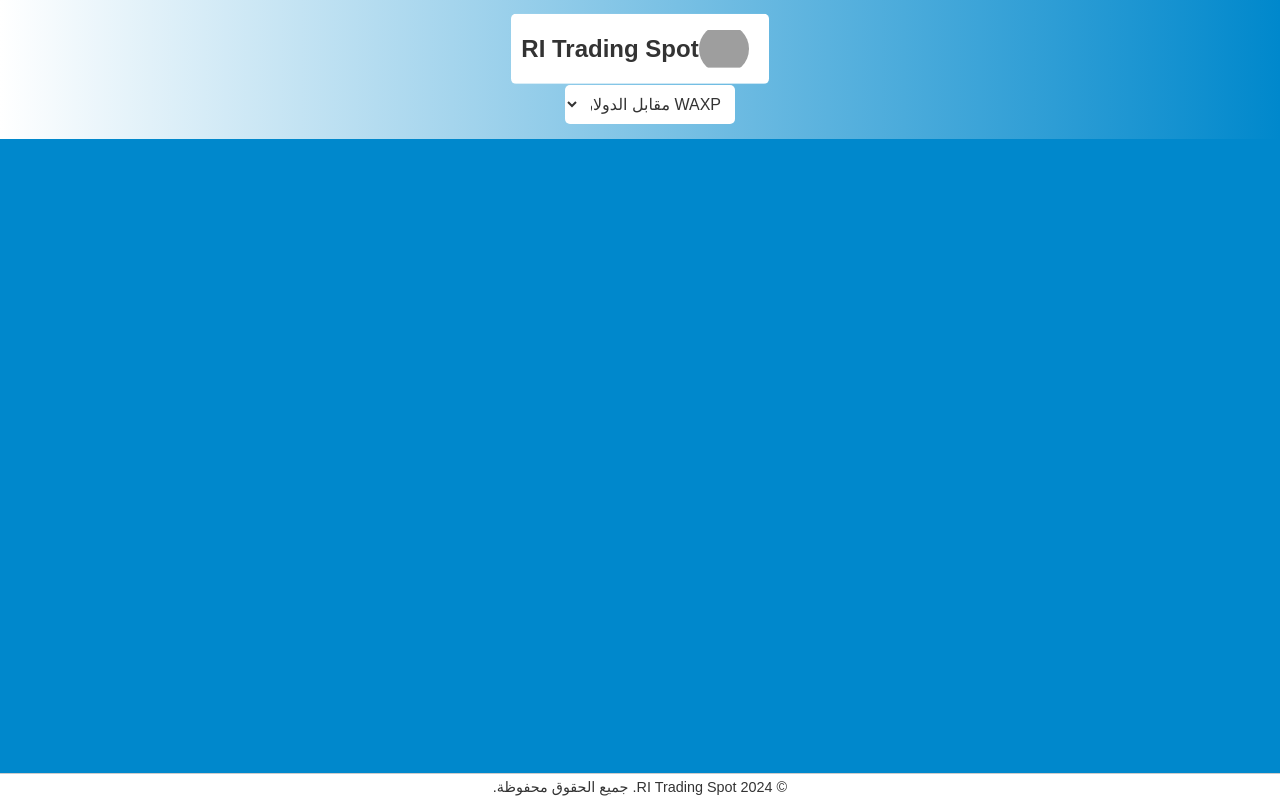
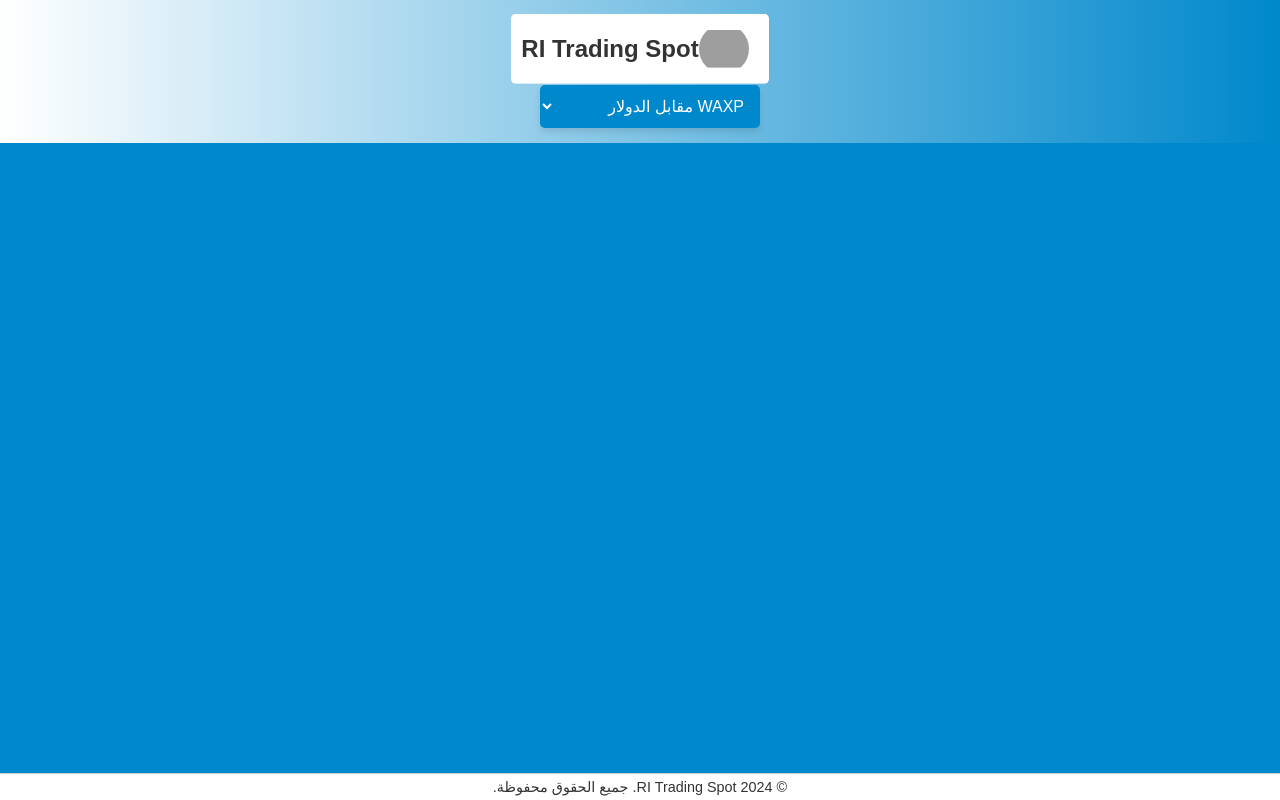
Before and after one commit to Tradingvip/Chart, a plain HTML site: page index.html in a window 1280 px wide. Drawn offline with Linux system fonts and the light colour scheme; grey boxes are pictures that could not be loaded; a script that the page names is missing.

Commit message:
Update index.html

```diff
--- a/index.html
+++ b/index.html
@@ -63,19 +63,40 @@
         }
 
         .currency-select {
-            margin-left: 20px; /* إضافة مسافة إلى اليسار */
-            padding: 10px; /* إضافة حشوة لجعل الزر أكبر */
-            font-size: 1em; /* حجم خط الزر */
-            border: none; /* إزالة حدود الزر */
-            border-radius: 5px; /* زوايا دائرية */
-            background-color: #ffffff; /* لون خلفية الزر */
-            color: #333; /* لون النص */
-            cursor: pointer; /* تغيير شكل المؤشر عند المرور فوق الزر */
-            transition: background-color 0.3s; /* تأثير انتقال */
+            margin-left: 20px;
+            padding: 12px;
+            font-size: 1em;
+            border: none;
+            border-radius: 5px;
+            background-color: #ffffff;
+            color: #333;
+            cursor: pointer;
+            transition: background-color 0.3s, box-shadow 0.3s;
+            box-shadow: 0 4px 6px rgba(0, 0, 0, 0.1);
+            width: 220px;
+            background-color: #0088cc; /* اللون الأزرق لتلجرام */
+            color: white; /* جعل النص باللون الأبيض */
         }
 
         .currency-select:hover {
-            background-color: #f0f0f0; /* لون خلفية الزر عند المرور فوقه */
+            background-color: #007bb5; /* لون أغمق قليلاً عند التمرير */
+            box-shadow: 0 6px 8px rgba(0, 0, 0, 0.15);
+        }
+
+        .currency-select:focus {
+            outline: none; /* إزالة الحد الافتراضي عند التركيز */
+            box-shadow: 0 0 10px rgba(0, 136, 204, 0.5); /* تأثير تركيز */
+        }
+
+        /* تعديل قائمة الخيارات المنبثقة */
+        .currency-select option {
+            padding: 10px; /* إضافة حشوة داخلية للخيارات */
+            background-color: #ffffff; /* خلفية بيضاء للخيارات */
+            color: #333; /* لون النص */
+        }
+
+        .currency-select option:hover {
+            background-color: #e0f7fa; /* تغيير لون الخلفية عند التمرير */
         }
 
         .chart-section {
```
